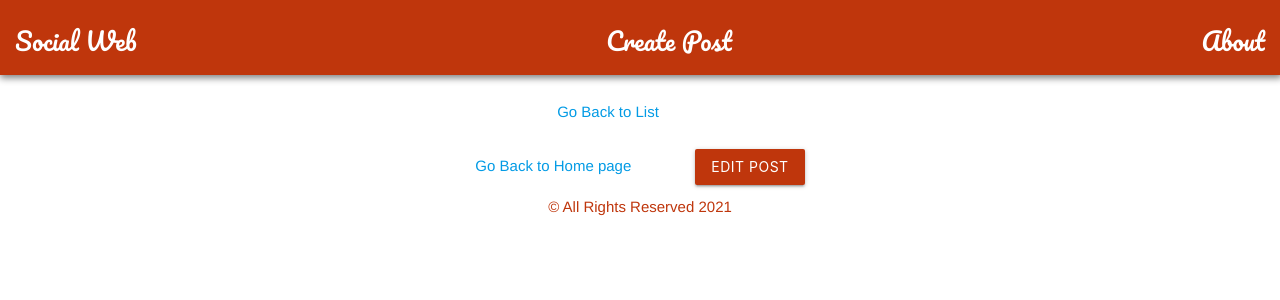
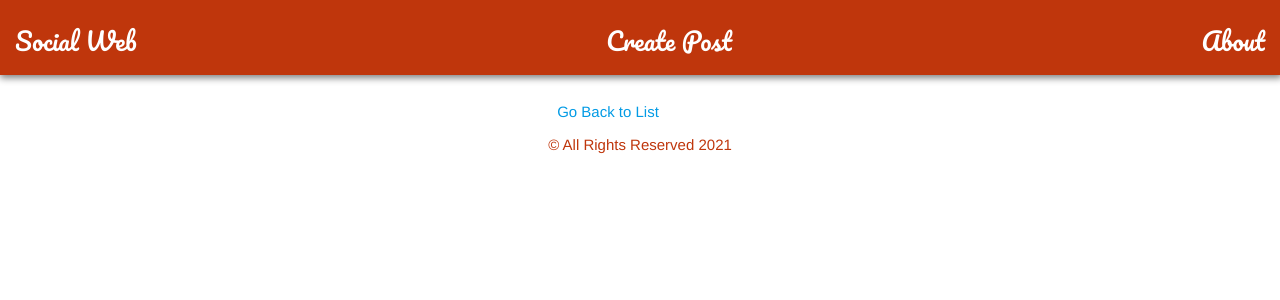
Before and after one commit to Avisa-GA/social-web, a React (Create React App) app: page /1 in a window 1280 px wide. Shown: the top 300 px of the page. Built offline with nearby package versions, Linux system fonts and the light colour scheme; no server answers; the HTML template or start-up script is replaced by a standard one; a web font is replaced by a local one.

Commit message:
wip: deply

```diff
--- a/src/pages/ShowPost.js
+++ b/src/pages/ShowPost.js
@@ -12,7 +12,7 @@ export default function ShowPost({ posts, match, handleDelete, handleUpdate }) {
   useEffect(() => {
       if (posts) {
           const id = match.params.id;
-          const post = posts.find((f) => f.id == id);
+          const post = posts.find((f) => f._id == id);
           setPost(post)
       } else {
           history.push('/');
@@ -62,7 +62,7 @@ export default function ShowPost({ posts, match, handleDelete, handleUpdate }) {
          </div>
     </div>
     )}
-    <div style={{ margin: 'auto', marginTop: '2%' }}>
+    {/* <div style={{ margin: 'auto', marginTop: '2%' }}>
 				<Link style={{ marginRight: '5%' }} to="/">
 					Go Back to Home page
 				</Link>
@@ -71,7 +71,7 @@ export default function ShowPost({ posts, match, handleDelete, handleUpdate }) {
 					onClick={toggleOpenForm}>
 					{toggleForm ? 'Back to Show Page' : 'Edit Post'}
 				</button>
-			</div>
+			</div> */}
     </>
   );
 }
```
